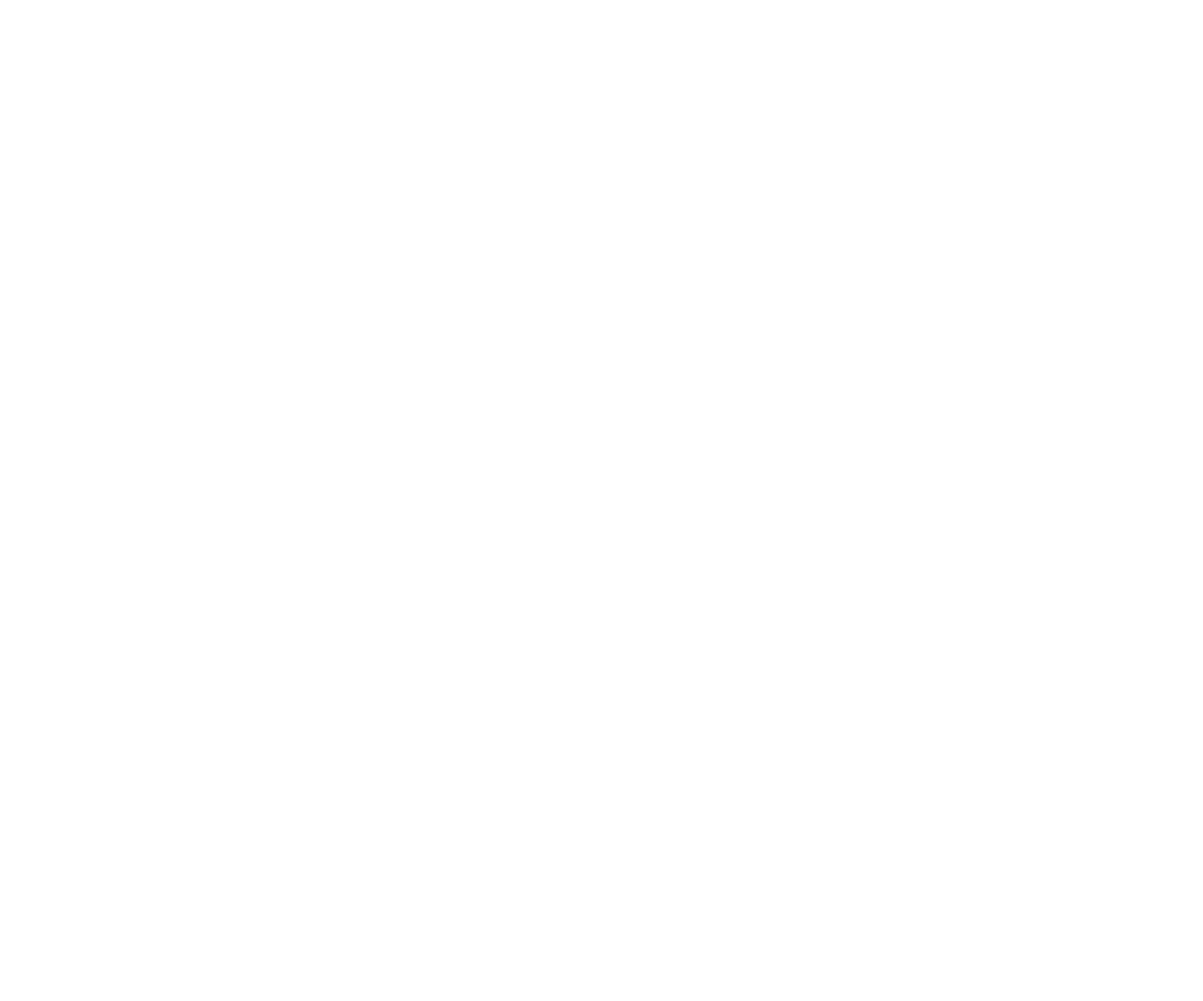
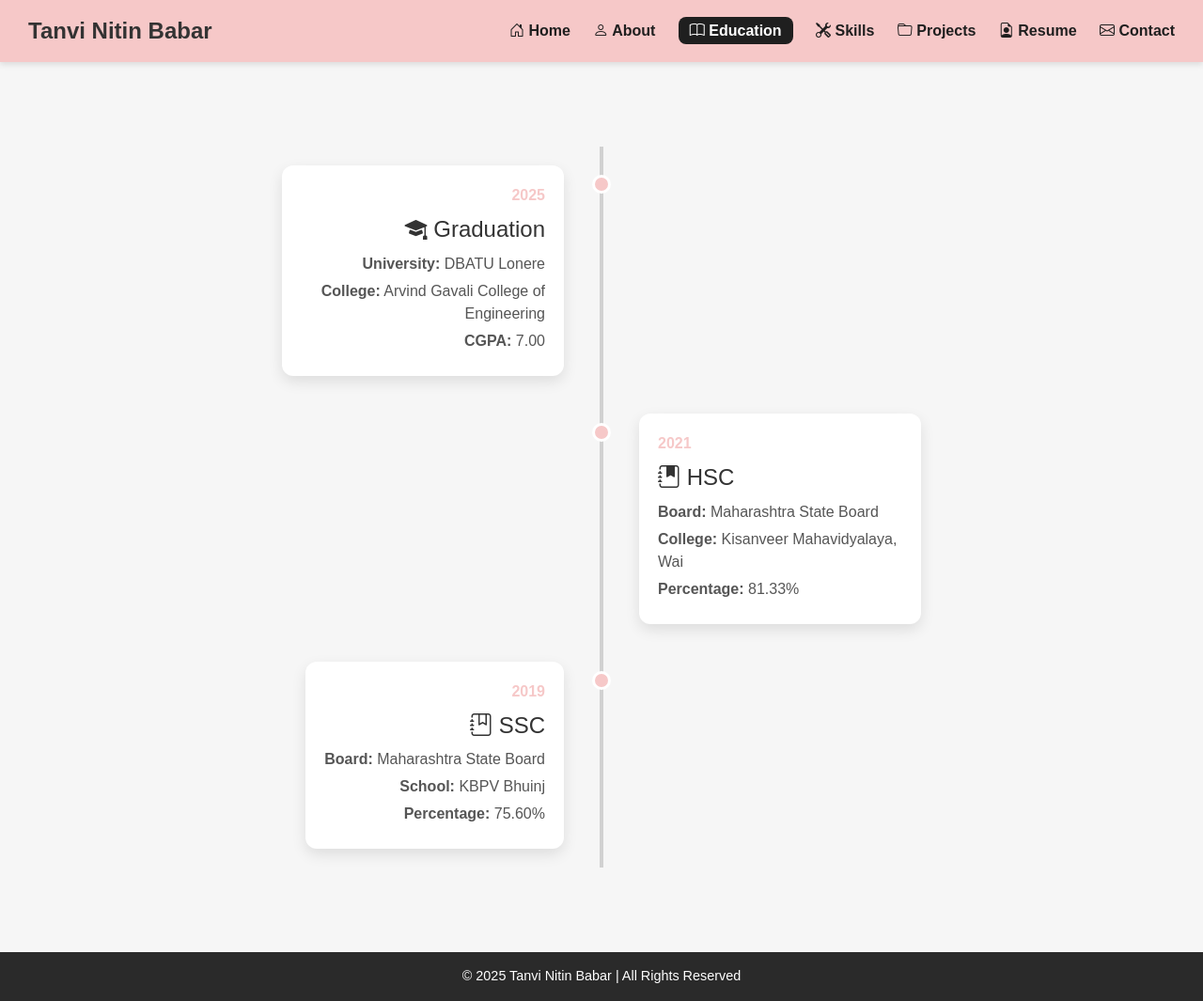
Before and after one commit to electronicsengineerr/Portfolio-Tanvi, a plain HTML site: page education.html in a window 1280 px wide. Shown: the whole page at 94% size. Before the commit the page ends 800 px from the top, so only its background shows below. Drawn offline with nearby package versions, Linux system fonts and the light colour scheme.

Commit message:
yes commit

```diff
--- a/about.html
+++ b/about.html
@@ -0,0 +1,188 @@
+<!DOCTYPE html>
+<html lang="en">
+<head>
+<meta charset="UTF-8">
+<meta name="viewport" content="width=device-width, initial-scale=1.0">
+<title>Tanvi Nitin Babar | About</title>
+
+<!-- Bootstrap CSS -->
+<link href="https://cdn.jsdelivr.net/npm/bootstrap@5.3.2/dist/css/bootstrap.min.css" rel="stylesheet">
+
+<!-- Bootstrap Icons -->
+<link href="https://cdn.jsdelivr.net/npm/bootstrap-icons@1.11.1/font/bootstrap-icons.css" rel="stylesheet">
+
+<style>
+/* ================= RESET & LAYOUT ================= */
+html, body {
+  height: 100%;
+  margin: 0;
+  font-family: Arial, sans-serif;
+  display: flex;
+  flex-direction: column;
+}
+
+body {
+  background-color: #f6f6f6;
+}
+
+/* ================= HEADER ================= */
+header {
+  background-color: #f6c8c8;
+  padding: 15px 30px;
+  display: flex;
+  justify-content: space-between;
+  align-items: center;
+  box-shadow: 0 3px 6px rgba(0,0,0,0.1);
+  position: sticky;
+  top: 0;
+  z-index: 1000;
+}
+
+header .brand-name {
+  font-size: 1.5rem;
+  font-weight: bold;
+  color: #333;
+}
+
+header .header-links a {
+  color: #1f1f1f;
+  margin-left: 20px;
+  text-decoration: none;
+  font-weight: 600;
+  transition: all 0.3s ease;
+}
+
+header .header-links a:hover {
+  color: #fff;
+  background-color: #2a2a2a;
+  padding: 6px 12px;
+  border-radius: 8px;
+}
+
+header .header-links a.active {
+  color: #fff;
+  background-color: #1f1f1f;
+  padding: 6px 12px;
+  border-radius: 8px;
+}
+
+/* ================= MAIN ================= */
+main {
+  flex: 1;
+  width: 90%;
+  max-width: 900px;
+  margin: 40px auto;
+  text-align: center;
+}
+
+/* About Section Card */
+.about-card, .skills-card, .hobbies-card {
+  background-color: #fff;
+  padding: 25px;
+  border-radius: 12px;
+  box-shadow: 0 6px 15px rgba(0,0,0,0.1);
+  margin-bottom: 30px;
+  text-align: left;
+}
+
+.about-card h3, .skills-card h3, .hobbies-card h3 {
+  margin-bottom: 15px;
+  color: #333;
+}
+
+.about-card p {
+  font-size: 1.1rem;
+  line-height: 1.6;
+  color: #555;
+}
+
+
+/* Buttons */
+.btn-custom {
+  margin-top: 15px;
+}
+
+/* Footer */
+footer {
+  background-color: #2a2a2a;
+  color: #fff;
+  text-align: center;
+  padding: 12px;
+  font-size: 0.9rem;
+  margin-top: auto;
+}
+
+/* Responsive */
+@media (max-width: 768px) {
+  header {
+    flex-direction: column;
+    align-items: flex-start;
+  }
+  header .header-links {
+    margin-top: 10px;
+  }
+}
+</style>
+</head>
+<body>
+
+<!-- Header -->
+<header>
+  <div class="brand-name">Tanvi Nitin Babar</div>
+  <div class="header-links">
+    <a href="index.html"><i class="bi bi-house-door"></i> Home</a>
+    <a href="about.html" class="active"><i class="bi bi-person"></i> About</a>
+    <a href="education.html"><i class="bi bi-book"></i> Education</a>
+    <a href="skills.html"><i class="bi bi-tools"></i> Skills</a>
+    <a href="project.html"><i class="bi bi-folder"></i> Projects</a>
+    <a href="resume.html"><i class="bi bi-file-earmark-person"></i> Resume</a>
+    <a href="contact.html"><i class="bi bi-envelope"></i> Contact</a>
+  </div>
+</header>
+
+<!-- Main Content -->
+<main>
+  <!-- About Me -->
+  <div class="about-card">
+    <h3><i class="bi bi-info-circle"></i> About Me</h3>
+    <p>
+      Hello! I'm <strong>Tanvi Nitin Babar</strong>, a B.Tech graduate in Electronics & Telecommunication Engineering, 2025 Passout. I have completed a <strong>Software Testing with Java Automation</strong> course and have a strong passion for software quality assurance. I enjoy exploring new tools and technologies in testing, understanding complex systems, and ensuring high-quality software delivery.
+    </p>
+    <p>
+      My goal is to build a career in QA and automation testing, where I can leverage my skills in testing methodologies and contribute to successful software projects.
+    </p>
+  </div>
+
+  <!-- Hobbies / Interests -->
+  <div class="hobbies-card">
+    <h3><i class="bi bi-heart"></i> Hobbies & Interests</h3>
+    <ul>
+      <li>Exploring new software testing tools and technologies</li>
+      <li>Practicing test case writing and bug reporting</li>
+      <li>Learning automation frameworks</li>
+      <li>Improving software quality through QA best practices</li>
+    </ul>
+  </div>
+</main>
+
+<!-- Footer -->
+<footer>
+  © 2025 Tanvi Nitin Babar | All Rights Reserved
+</footer>
+
+<!-- Bootstrap JS -->
+<script src="https://cdn.jsdelivr.net/npm/bootstrap@5.3.2/dist/js/bootstrap.bundle.min.js"></script>
+
+<!-- JS to highlight current page link automatically -->
+<script>
+const links = document.querySelectorAll('header .header-links a');
+const current = window.location.pathname.split("/").pop();
+links.forEach(link => {
+  if(link.getAttribute('href') === current){
+    link.classList.add('active');
+  }
+});
+</script>
+
+</body>
+</html>
--- a/education.html
+++ b/education.html
@@ -0,0 +1,276 @@
+<!DOCTYPE html>
+<html lang="en">
+<head>
+<meta charset="UTF-8">
+<meta name="viewport" content="width=device-width, initial-scale=1.0">
+<title>Tanvi Nitin Babar | Education Timeline</title>
+
+<!-- Bootstrap CSS -->
+<link href="https://cdn.jsdelivr.net/npm/bootstrap@5.3.2/dist/css/bootstrap.min.css" rel="stylesheet">
+
+<!-- Bootstrap Icons -->
+<link href="https://cdn.jsdelivr.net/npm/bootstrap-icons@1.11.1/font/bootstrap-icons.css" rel="stylesheet">
+
+<style>
+html, body {
+  height: 100%;
+  margin: 0;
+  font-family: Arial, sans-serif;
+}
+
+/* Flex layout for sticky footer */
+body {
+  display: flex;
+  flex-direction: column;
+  min-height: 100vh;
+  background-color: #f6f6f6;
+}
+
+/* ================= HEADER ================= */
+header {
+  background-color: #f6c8c8;
+  padding: 15px 30px;
+  display: flex;
+  justify-content: space-between;
+  align-items: center;
+  box-shadow: 0 3px 6px rgba(0,0,0,0.1);
+  position: sticky;
+  top: 0;
+  z-index: 1000;
+}
+
+header .brand-name {
+  font-size: 1.5rem;
+  font-weight: bold;
+  color: #333;
+}
+
+header .header-links a {
+  color: #1f1f1f;
+  margin-left: 20px;
+  text-decoration: none;
+  font-weight: 600;
+  transition: all 0.3s ease;
+}
+
+header .header-links a:hover {
+  color: #fff;
+  background-color: #2a2a2a;
+  padding: 6px 12px;
+  border-radius: 8px;
+}
+
+header .header-links a.active {
+  color: #fff;
+  background-color: #1f1f1f;
+  padding: 6px 12px;
+  border-radius: 8px;
+}
+
+/* ================= MAIN ================= */
+main {
+  flex: 1;
+  width: 90%;
+  max-width: 1000px;
+  margin: 40px auto;
+  text-align: center;
+}
+
+/* Timeline */
+.timeline {
+  position: relative;
+  margin: 50px 0;
+  padding: 0;
+}
+
+.timeline::before {
+  content: '';
+  position: absolute;
+  top: 0;
+  left: 50%;
+  transform: translateX(-50%);
+  width: 4px;
+  height: 100%;
+  background-color: #d1d1d1;
+}
+
+.timeline-item {
+  position: relative;
+  width: 50%;
+  padding: 20px 40px;
+  box-sizing: border-box;
+}
+
+.timeline-item-left {
+  left: 0;
+  text-align: right;
+}
+
+.timeline-item-right {
+  left: 50%;
+  text-align: left;
+}
+
+.timeline-item::before {
+  content: '';
+  position: absolute;
+  top: 30px;
+  width: 20px;
+  height: 20px;
+  background-color: #f6c8c8;
+  border: 3px solid #fff;
+  border-radius: 50%;
+  z-index: 1;
+}
+
+.timeline-item-left::before {
+  right: -10px;
+}
+
+.timeline-item-right::before {
+  left: -10px;
+}
+
+/* Card inside timeline */
+.timeline-card {
+  background-color: #fff;
+  padding: 20px;
+  border-radius: 12px;
+  box-shadow: 0 6px 15px rgba(0,0,0,0.1);
+  display: inline-block;
+  min-width: 250px;
+  max-width: 300px;
+}
+
+.timeline-card h4 {
+  margin-bottom: 10px;
+  color: #333;
+}
+
+.timeline-card p {
+  margin-bottom: 5px;
+  color: #555;
+}
+
+/* Year Circle */
+.timeline-year {
+  font-weight: bold;
+  color: #f6c8c8;
+  margin-bottom: 10px;
+}
+
+/* Footer */
+footer {
+  background-color: #2a2a2a;
+  color: #fff;
+  text-align: center;
+  padding: 15px 0;
+  font-size: 0.9rem;
+}
+
+/* Responsive Timeline for Mobile */
+@media (max-width: 768px) {
+  .timeline::before {
+    left: 20px;
+  }
+  .timeline-item {
+    width: 100%;
+    padding-left: 50px;
+    padding-right: 20px;
+    margin-bottom: 30px;
+  }
+  .timeline-item-left,
+  .timeline-item-right {
+    left: 0;
+    text-align: left;
+  }
+  .timeline-item::before {
+    left: 0;
+  }
+  header {
+    flex-direction: column;
+    align-items: flex-start;
+  }
+  header .header-links {
+    margin-top: 10px;
+  }
+}
+</style>
+</head>
+<body>
+
+<!-- Header -->
+<header>
+  <div class="brand-name">Tanvi Nitin Babar</div>
+  <div class="header-links">
+    <a href="index.html"><i class="bi bi-house-door"></i> Home</a>
+    <a href="about.html"><i class="bi bi-person"></i> About</a>
+    <a href="education.html" class="active"><i class="bi bi-book"></i> Education</a>
+    <a href="skills.html"><i class="bi bi-tools"></i> Skills</a>
+    <a href="project.html"><i class="bi bi-folder"></i> Projects</a>
+    <a href="resume.html"><i class="bi bi-file-earmark-person"></i> Resume</a>
+    <a href="contact.html"><i class="bi bi-envelope"></i> Contact</a>
+  </div>
+</header>
+
+<!-- Main Content -->
+<main>
+  <div class="timeline">
+
+    <!-- Graduation 2025 -->
+    <div class="timeline-item timeline-item-left">
+      <div class="timeline-card">
+        <div class="timeline-year">2025</div>
+        <h4><i class="bi bi-mortarboard-fill"></i> Graduation</h4>
+        <p><strong>University:</strong> DBATU Lonere</p>
+        <p><strong>College:</strong> Arvind Gavali College of Engineering</p>
+        <p><strong>CGPA:</strong> 7.00</p>
+      </div>
+    </div>
+
+    <!-- HSC 2021 -->
+    <div class="timeline-item timeline-item-right">
+      <div class="timeline-card">
+        <div class="timeline-year">2021</div>
+        <h4><i class="bi bi-journal-bookmark-fill"></i> HSC</h4>
+        <p><strong>Board:</strong> Maharashtra State Board</p>
+        <p><strong>College:</strong> Kisanveer Mahavidyalaya, Wai</p>
+        <p><strong>Percentage:</strong> 81.33%</p>
+      </div>
+    </div>
+
+    <!-- SSC 2019 -->
+    <div class="timeline-item timeline-item-left">
+      <div class="timeline-card">
+        <div class="timeline-year">2019</div>
+        <h4><i class="bi bi-journal-bookmark"></i> SSC</h4>
+        <p><strong>Board:</strong> Maharashtra State Board</p>
+        <p><strong>School:</strong> KBPV Bhuinj</p>
+        <p><strong>Percentage:</strong> 75.60%</p>
+      </div>
+    </div>
+
+  </div>
+</main>
+
+<!-- Footer -->
+<footer>
+  © 2025 Tanvi Nitin Babar | All Rights Reserved
+</footer>
+
+<!-- Bootstrap JS -->
+<script src="https://cdn.jsdelivr.net/npm/bootstrap@5.3.2/dist/js/bootstrap.bundle.min.js"></script>
+
+<!-- JS to highlight current page link -->
+<script>
+const links = document.querySelectorAll('header .header-links a');
+const current = window.location.pathname.split("/").pop();
+links.forEach(link => {
+  if(link.getAttribute('href') === current){
+    link.classList.add('active');
+  }
+});
+</script>
+
+</body>
+</html>
```
Also changed, not shown: contact.html (+12 -0 lines), index.html (+2 -2 lines), projects.html (+12 -0 lines), resume.html (+12 -0 lines), skills.html (+12 -0 lines).
